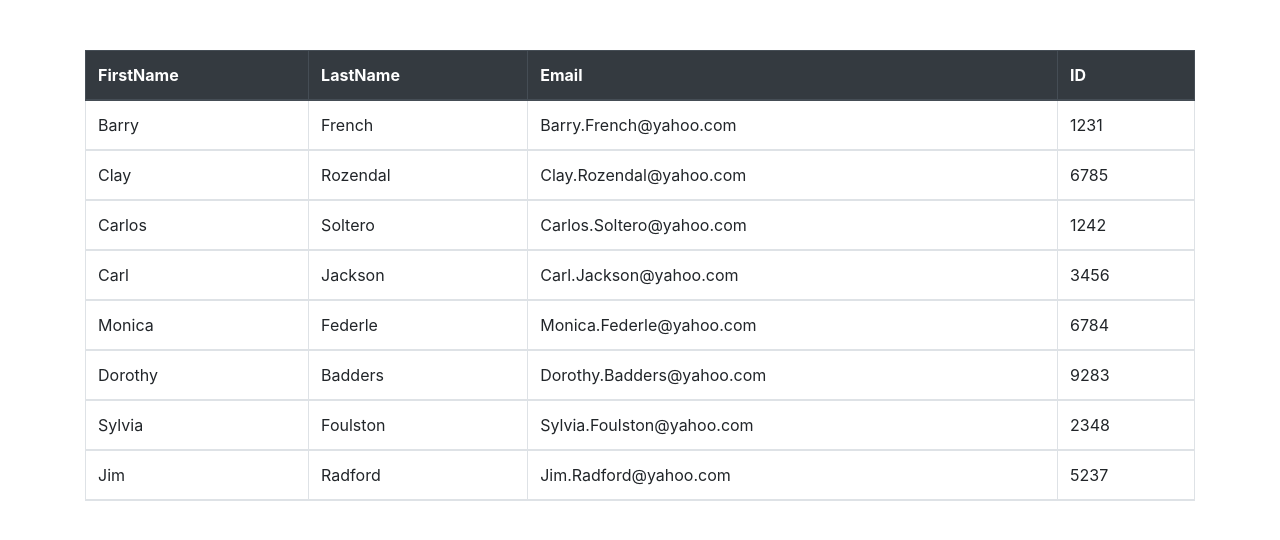
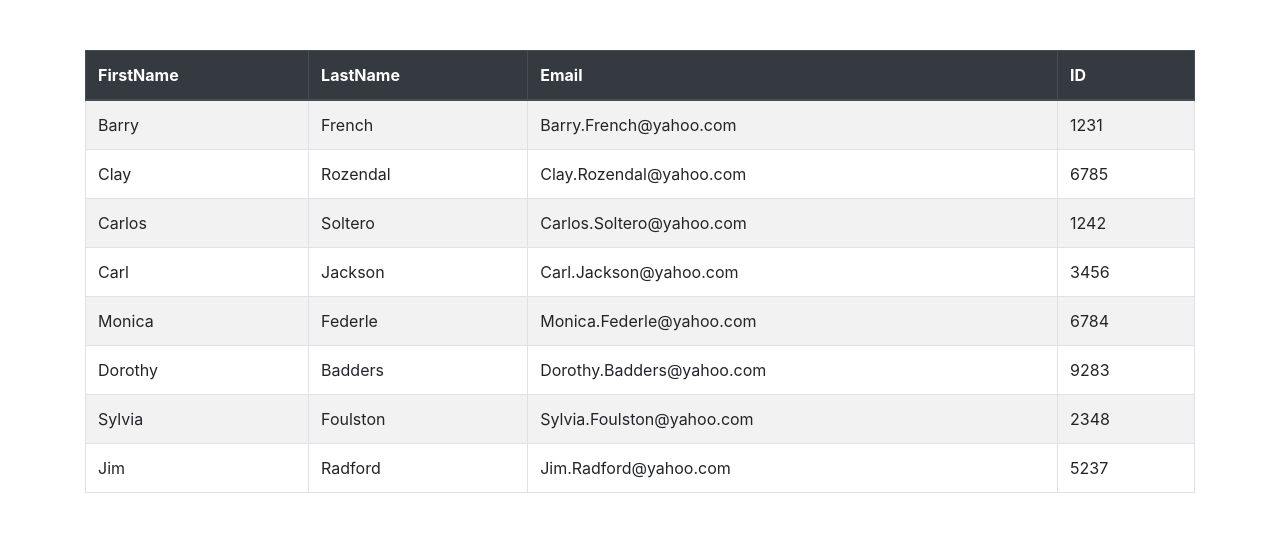
Before and after one commit to nitro41992/CSVMapper, a PHP site: page / in a window 1280 px wide. Shown: the part 56-596 px from the top of the page. Run offline with PHP 8.4, Linux system fonts and the light colour scheme; some libraries are stand-ins or nearby versions.

Commit message:
Feature: Reformatted HTML tags and added zebra stripes to table.

```diff
--- a/Public/index.php
+++ b/Public/index.php
@@ -12,18 +12,18 @@
     <a class="navbar-brand" href="#">csvMapper</a>
 </nav>
 <div class="container">
-    <table class="table table-bordered">
+    <table class="table table-striped table-bordered">
         <?php
         $table = main::start('Test.csv');
         $count = 0;
-
+        echo '<thead class="thead-dark">';
         foreach ($table as $row) {
-            echo '<thead class="thead-dark">';
 
             if ($count == 0) {
                 echo '<tr>';
                 foreach ($row as $header) {
                     echo '<th scope="col">' . $header . '</th>';
+
                 }
                 echo '</tr>';
                 echo '</thead>';
@@ -34,10 +34,11 @@
                     echo '<td>' . $value . '</td>';
                 }
                 echo '</tr>';
-                echo '</tbody>';
+
             }
             $count++;
         }
+        echo '</tbody>';
         ?>
     </table>
 </div>
```
